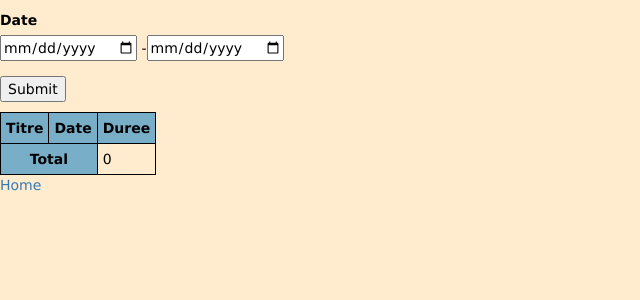
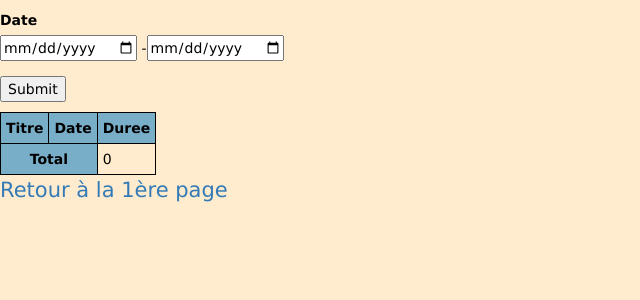
Before and after one commit to OlivierGaillard/conciergerie, a Django app: page /conciergerie/list in a window 1280 px wide. Shown: the top 300 px of the page, without its empty margins (0-640 px from the left). Run offline with Django 3.2, Linux system fonts and the light colour scheme; data that the repository does not hold is empty; some libraries are stand-ins or nearby versions.

Commit message:
Fonts change for link

```diff
--- a/conciergerie/static/conciergerie/style.css
+++ b/conciergerie/static/conciergerie/style.css
@@ -3,12 +3,20 @@
 }
 
 h1 {
-	 font-size: 1.5em;
+	font-size: 2.0em;
     text-align: left;
     padding: 5px 0px 5px 5px;
     background-color: rgb(121, 174, 200);
 }
 
+nav {
+    font-size: 1.5em;
+
+}
+
+#footer {
+   font-size: 1.5em;
+}
 
 table th, td, tr {
     border: 0.5px solid black;
--- a/templates/base.html
+++ b/templates/base.html
@@ -37,7 +37,7 @@
 
 <div id="footer" class="clearfix">
   {% block footer_navigation %}
-    <a href="/">Home</a>
+    <a href="/">Retour à la 1ère page</a>
   {% endblock %}
 </div>
 
```
